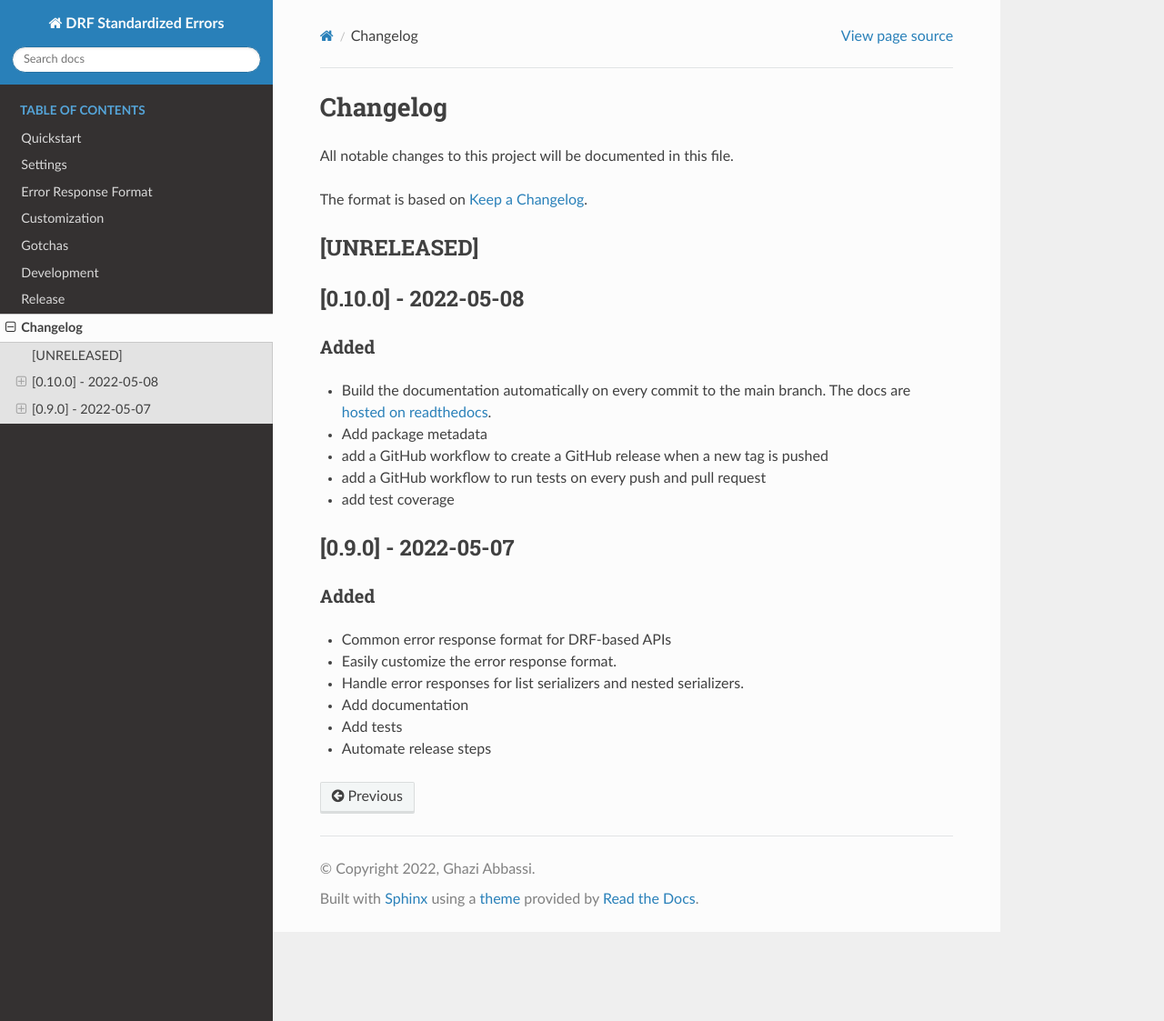
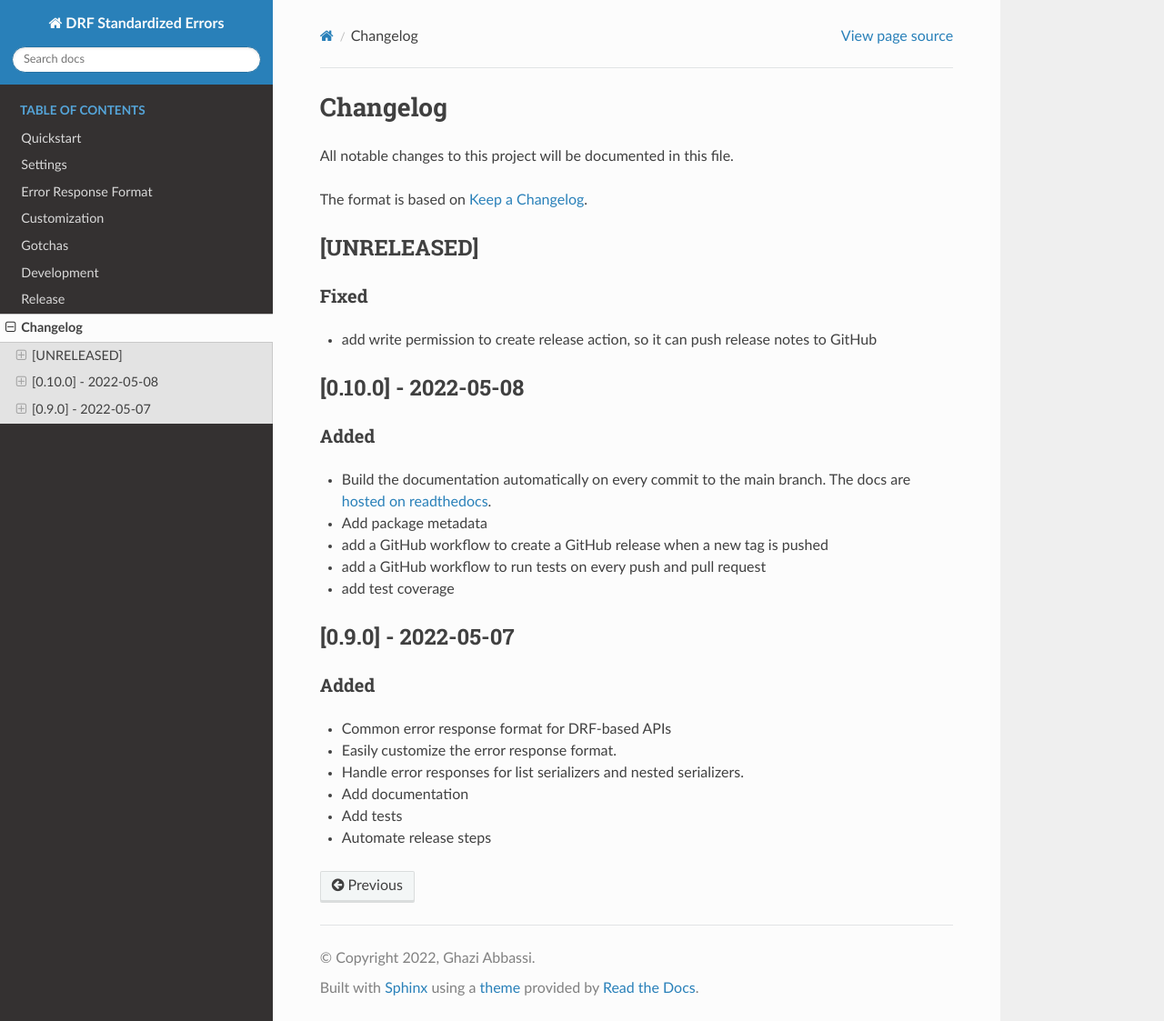
Before and after one commit to ghazi-git/drf-standardized-errors, a Sphinx documentation site: the page built from docs/changelog.md, in a window 1280 px wide and 1123 px high. Shown: the whole window at 91% size. Built offline with Sphinx 7.4.7 and the Read the Docs theme 2.0.0, drawn with Linux system fonts in a browser that asks for light colours.

Commit message:
add write permission to create release action, so it can push release notes to GitHub

```diff
--- a/docs/changelog.md
+++ b/docs/changelog.md
@@ -5,6 +5,8 @@ All notable changes to this project will be documented in this file.
 The format is based on [Keep a Changelog](https://keepachangelog.com/en/1.0.0/).
 
 ## [UNRELEASED]
+### Fixed
+- add write permission to create release action, so it can push release notes to GitHub
 
 ## [0.10.0] - 2022-05-08
 ### Added
```
Also changed, not shown: 1 other file.
